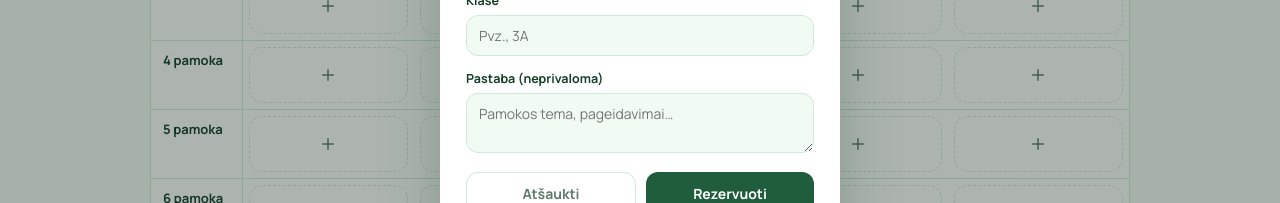
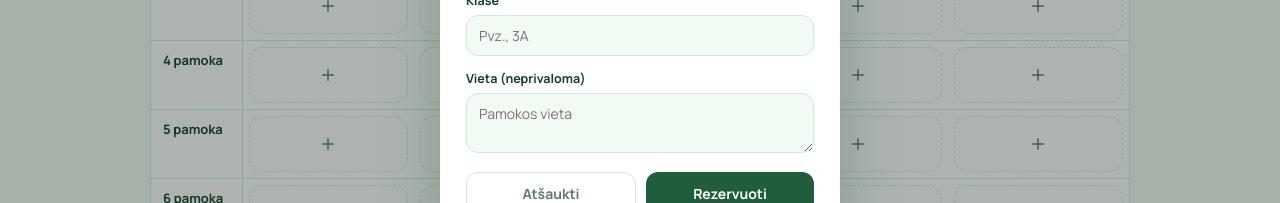
Before and after one commit to sergejsemeniuk/santarves-rezervacija, a React (Vite) app: page / in a window 1280 px wide. Both pictures are taken after a click on the button "Rezervuoti kubus". Shown: the part 409-612 px from the top of the page. Built offline with nearby package versions, Linux system fonts and the light colour scheme; no server answers; the database is empty.

Commit message:
Update App.jsx

```diff
--- a/src/App.jsx
+++ b/src/App.jsx
@@ -347,10 +347,10 @@ export default function CubeRoomBooking() {
                 />
               </div>
               <div className="field">
-                <label htmlFor="c-note">Pastaba (neprivaloma)</label>
+                <label htmlFor="c-note">Vieta (neprivaloma)</label>
                 <textarea
                   id="c-note"
-                  placeholder="Pamokos tema, pageidavimai…"
+                  placeholder="Pamokos vieta"
                   value={form.note}
                   onChange={(e) => setForm((f) => ({ ...f, note: e.target.value }))}
                 />
```
